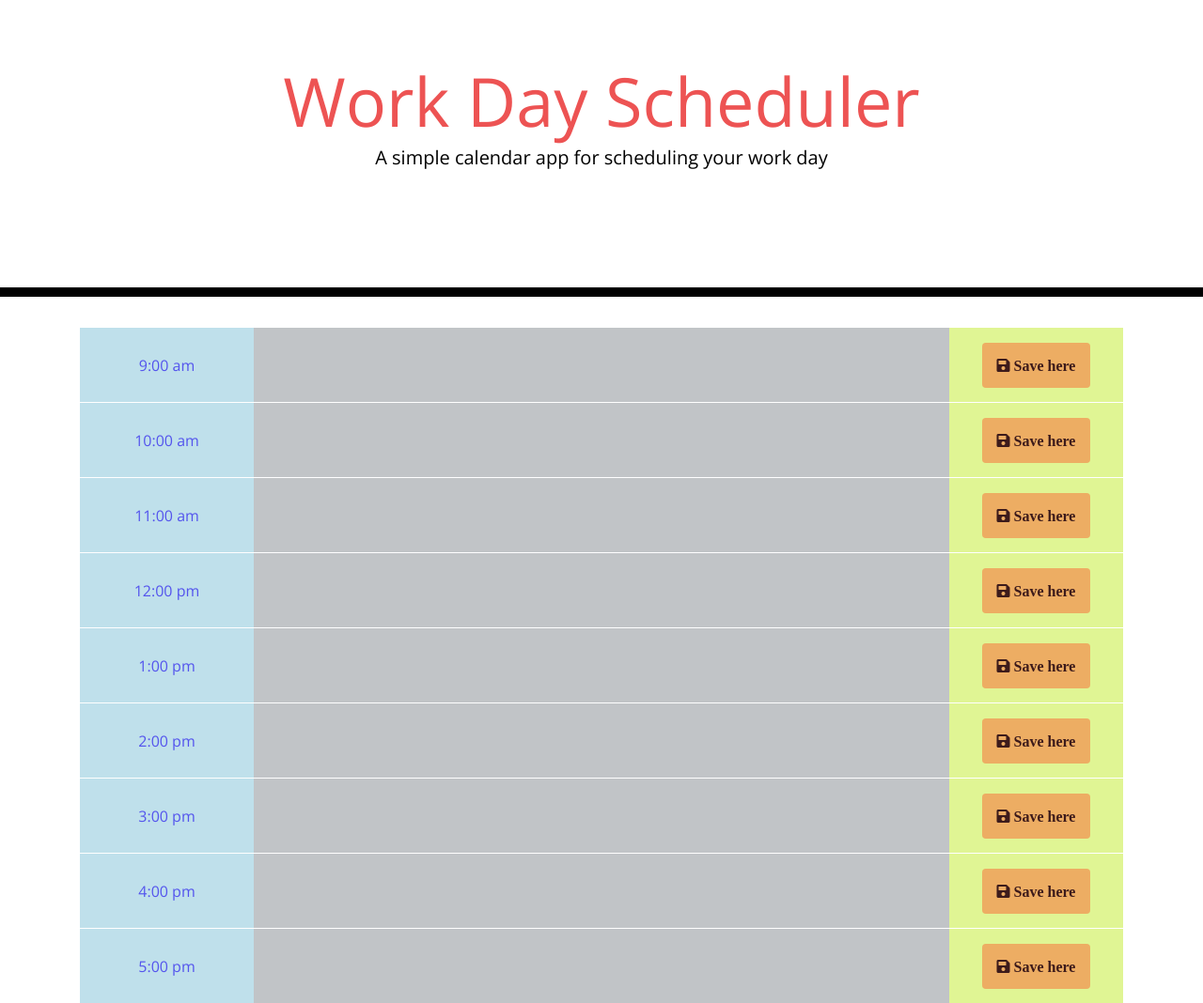
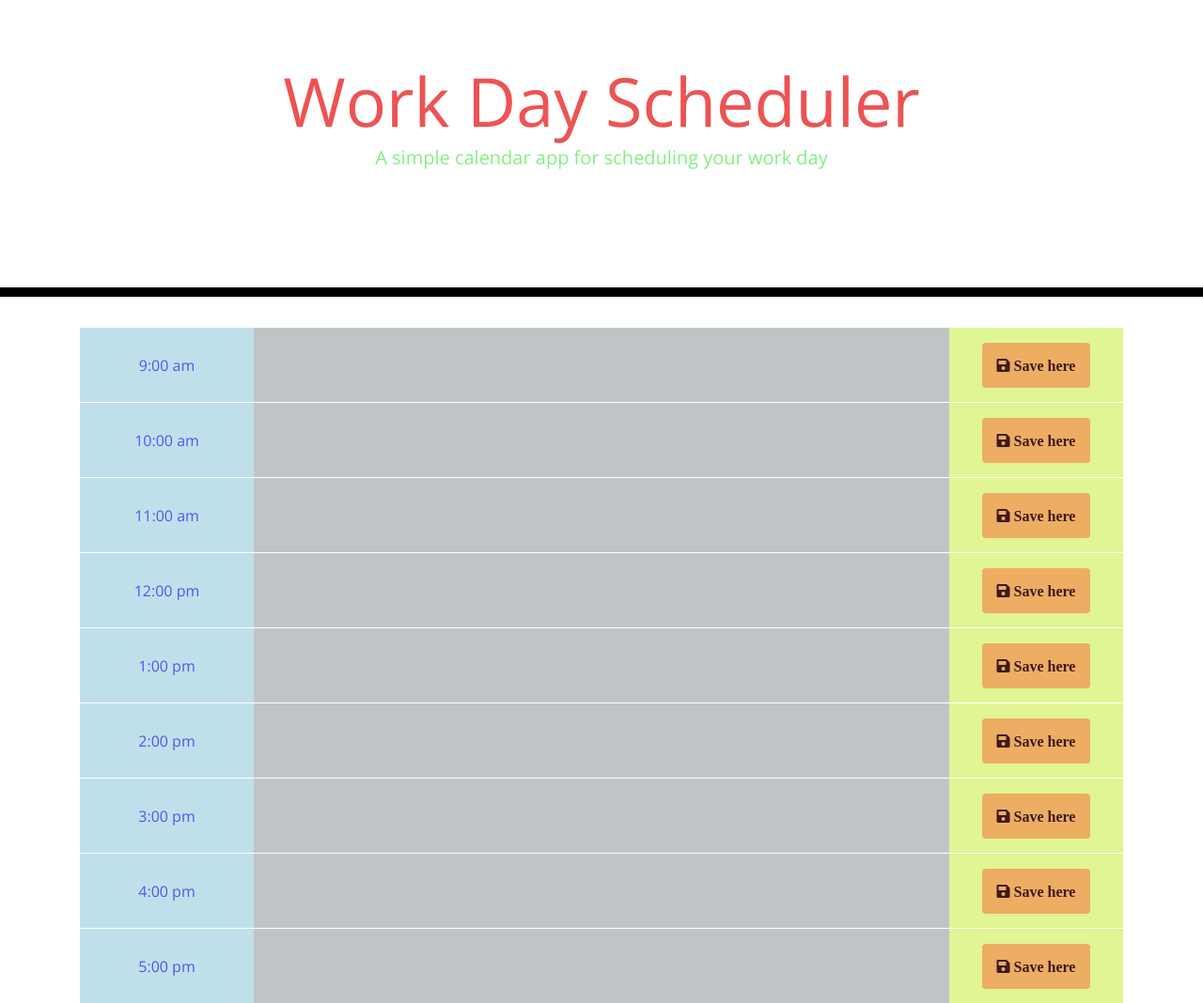
Before and after one commit to annabessant/Daily-Planner-App, a plain HTML site: page index.html in a window 1280 px wide. Shown: the whole page at 94% size. Drawn offline with nearby package versions, Linux system fonts and the light colour scheme.

Commit message:
add style polishing

```diff
--- a/index.html
+++ b/index.html
@@ -26,7 +26,7 @@
   <body>
     <header class="jumbotron">
       <h1 class="display-3" style="color:rgb(237, 83, 83);">Work Day Scheduler</h1>
-      <p class="lead">A simple calendar app for scheduling your work day</p>
+      <p class="lead" style="color: rgb(133, 238, 133);" background-color: rgb(180, 219, 244)>A simple calendar app for scheduling your work day</p>
       <p id="currentDay" class="lead"></p>
       <p id="date"></p>
       <br></br>
```
